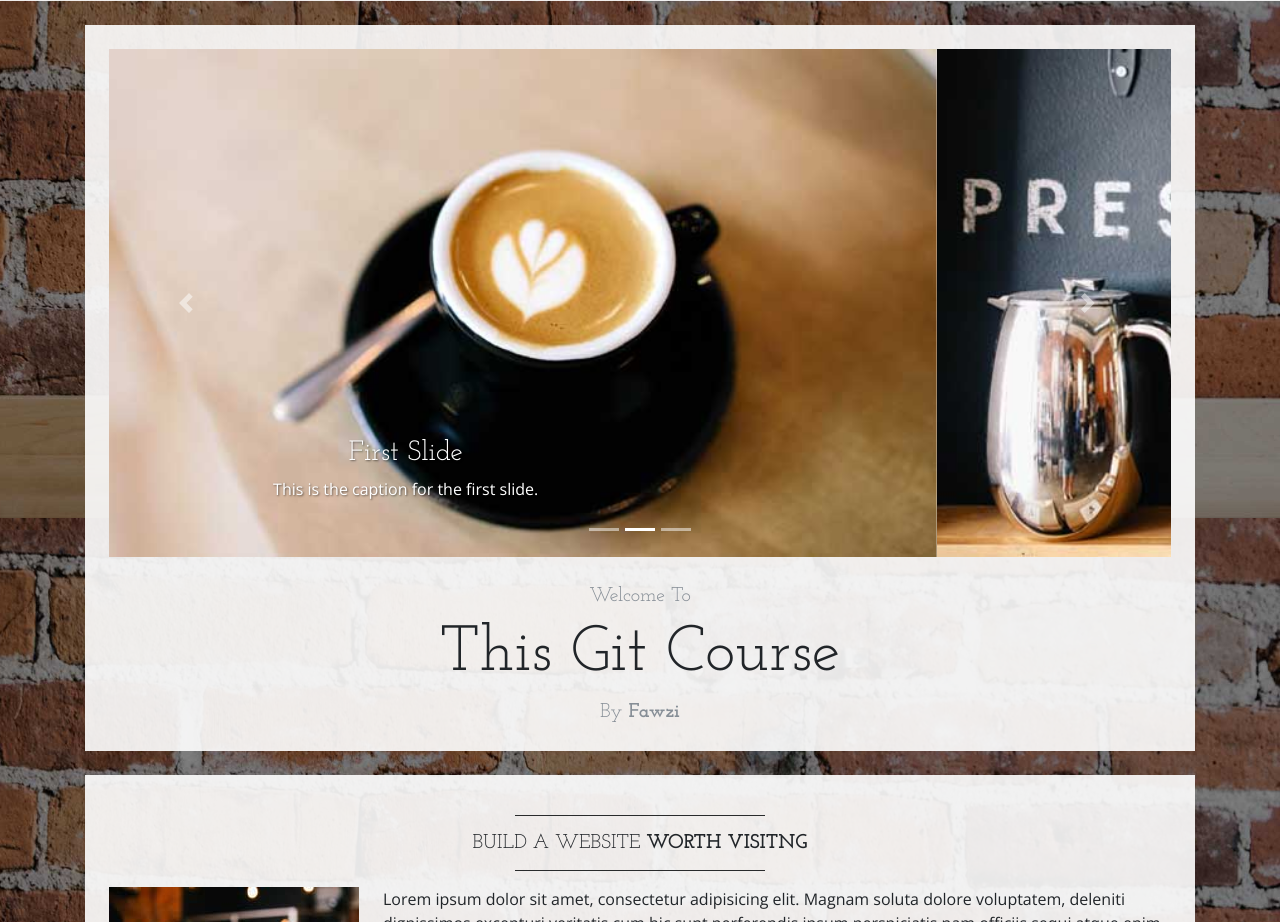
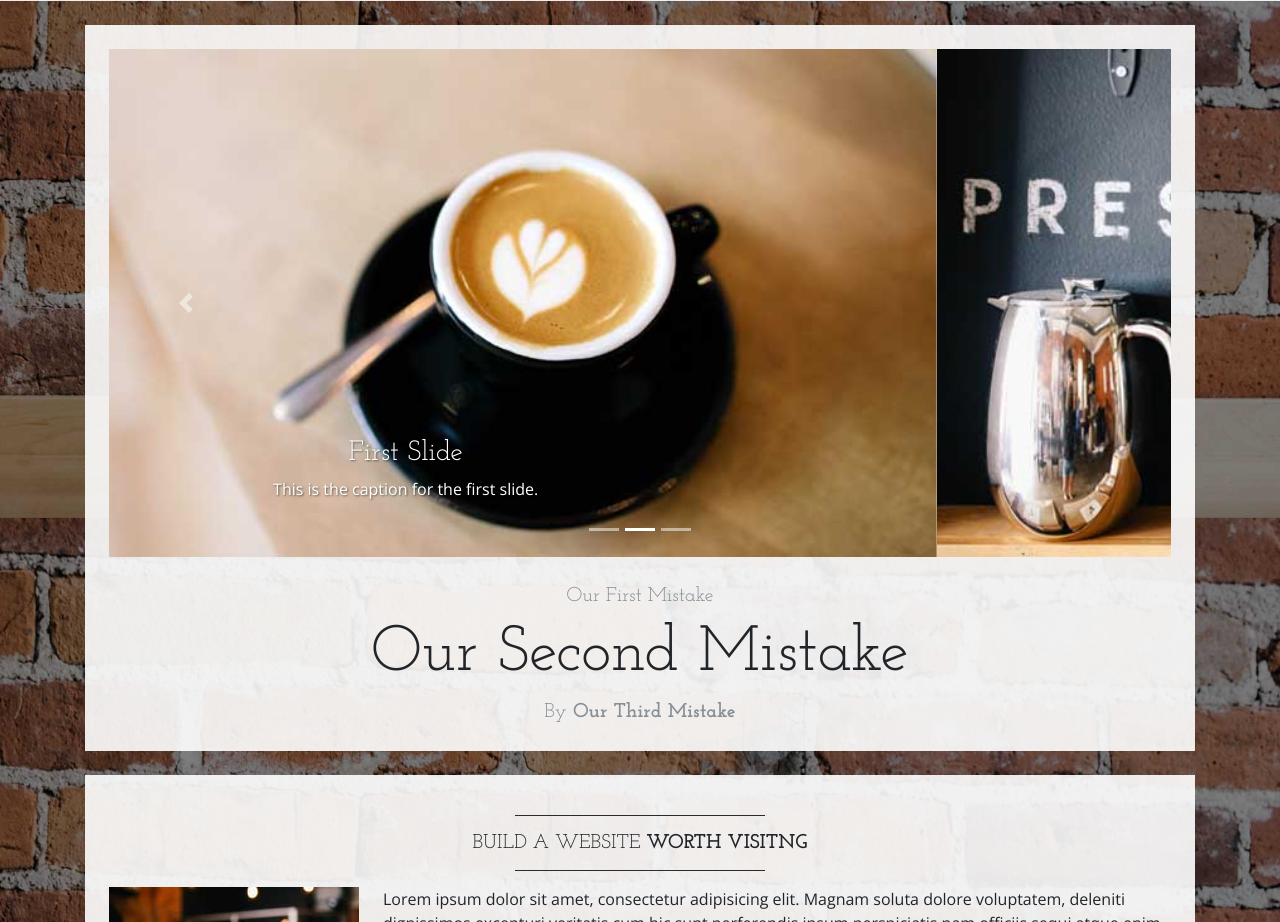
Before and after one commit to az9000/Learnable-Git-Course, a website: page index.html in a window 1280 px wide. Shown: the part 282-1204 px from the top of the page. Drawn offline with nearby package versions, Linux system fonts and the light colour scheme.

Commit message:
Committing our third mistake

```diff
--- a/index.html
+++ b/index.html
@@ -99,10 +99,10 @@
         </div>
         <!-- Welcome Message -->
         <div class="text-center mt-4">
-          <div class="text-heading text-muted text-lg">Welcome To</div>
-          <h1 class="my-2">This Git Course</h1>
+          <div class="text-heading text-muted text-lg">Our First Mistake</div>
+          <h1 class="my-2">Our Second Mistake</h1>
           <div class="text-heading text-muted text-lg">By
-            <strong>Fawzi</strong>
+            <strong>Our Third Mistake</strong>
           </div>
         </div>
       </div>
```
